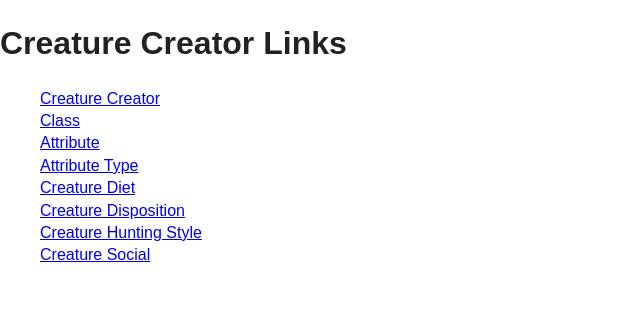
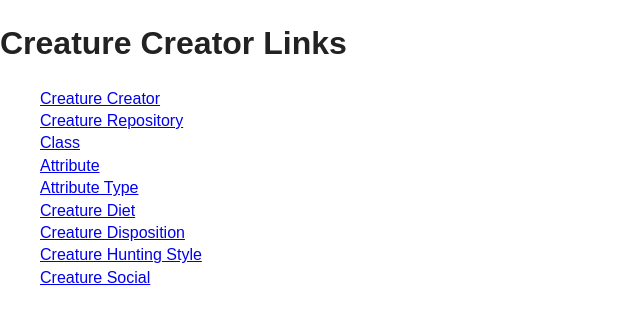
Before and after one commit to BrianSly/CreatureCreator, a PHP site: page / in a window 1280 px wide. Shown: the top 324 px of the page, without its empty margins (0-640 px from the left). Run offline with PHP 8.4, Linux system fonts and the light colour scheme; some libraries are stand-ins or nearby versions.

Commit message:
Add creature repository to index.php

```diff
--- a/index.php
+++ b/index.php
@@ -15,6 +15,7 @@
     <?php
     $pageNames = [
         "Creature Creator" => "CreatureCreator.php",
+		"Creature Repository" => "CreatureRepository.php",
 		"Class" => "ClassEdit.php",
 		"Attribute" => "AttributeEdit.php",
         "Attribute Type" => "AttributeTypeEdit.php",
```
